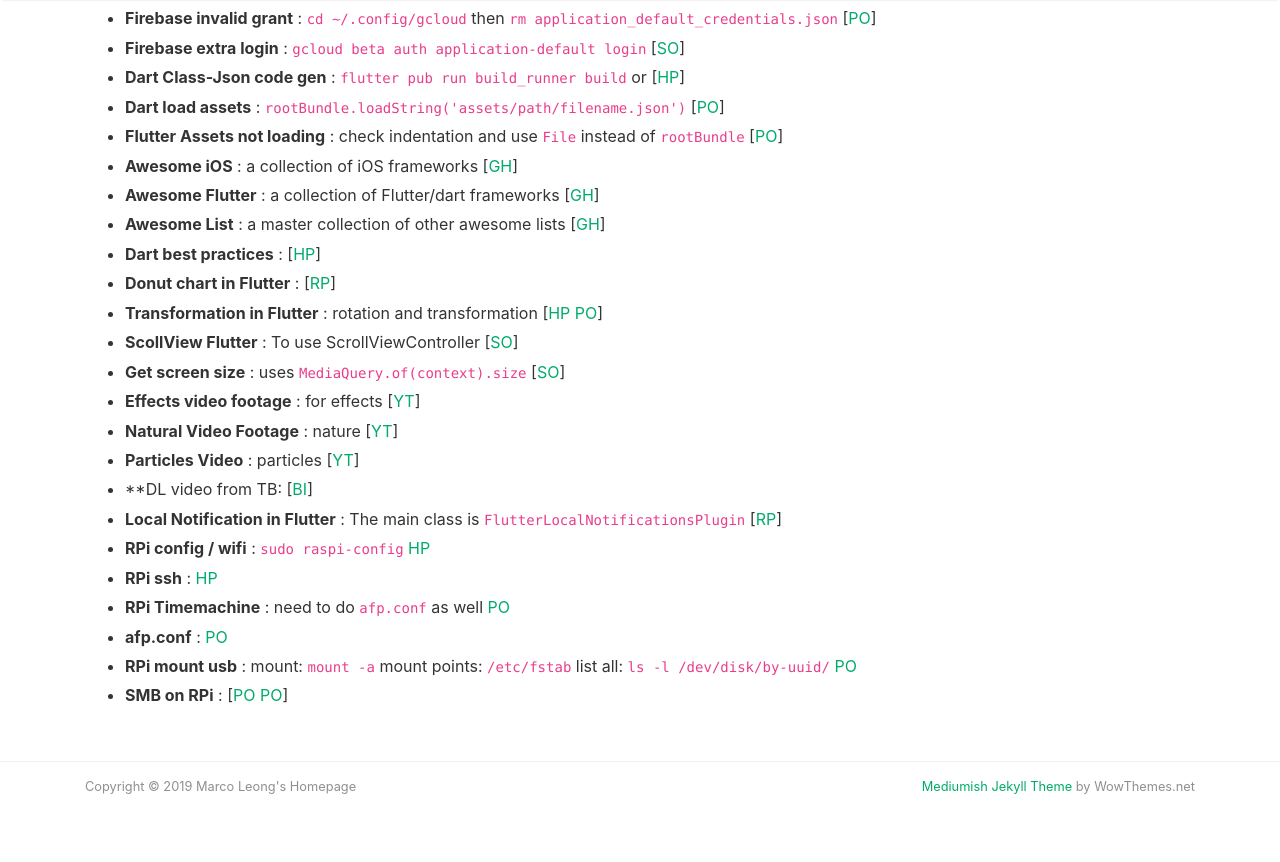
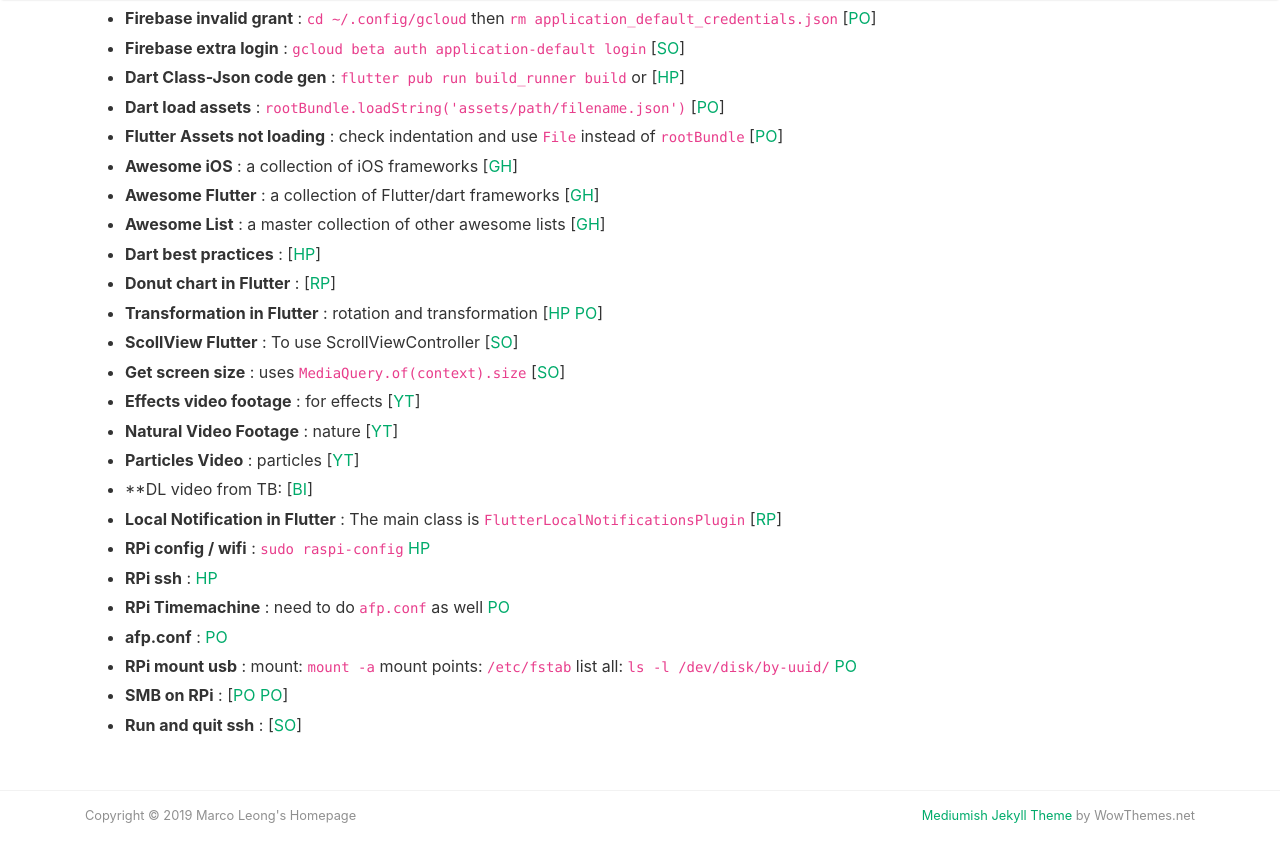
Before and after one commit to MarcoLeongDev/MarcoLeongDev.github.io, a Jekyll site: the page built from journey.md, in a window 1280 px wide and 900 px high, scrolled down 2420 px. Shown: the top 862 px of the window. Built offline with Jekyll 4.4.1, drawn with Linux system fonts in a browser that asks for light colours; nearby versions of some CDN libraries; our own code applies the rules of GitHub Pages for plain Markdown files.

Commit message:
Update journey.md

```diff
--- a/journey.md
+++ b/journey.md
@@ -79,6 +79,7 @@
 - **afp.conf** : [PO](https://archlinuxarm.org/forum/viewtopic.php?t=3329)
 - **RPi mount usb** : mount: `mount -a` mount points: `/etc/fstab` list all: `ls -l /dev/disk/by-uuid/` [PO](https://www.raspberrypi-spy.co.uk/2014/05/how-to-mount-a-usb-flash-disk-on-the-raspberry-pi/)
 - **SMB on RPi** : [[PO](https://raspberrypihq.com/how-to-share-a-folder-with-a-windows-computer-from-a-raspberry-pi/) [PO](https://www.raspberrypi.org/magpi/raspberry-pi-samba-file-server/)]
+- **Run and quit ssh** : [[SO](https://askubuntu.com/questions/8653/how-to-keep-processes-running-after-ending-ssh-session)]
 
 
 
```
